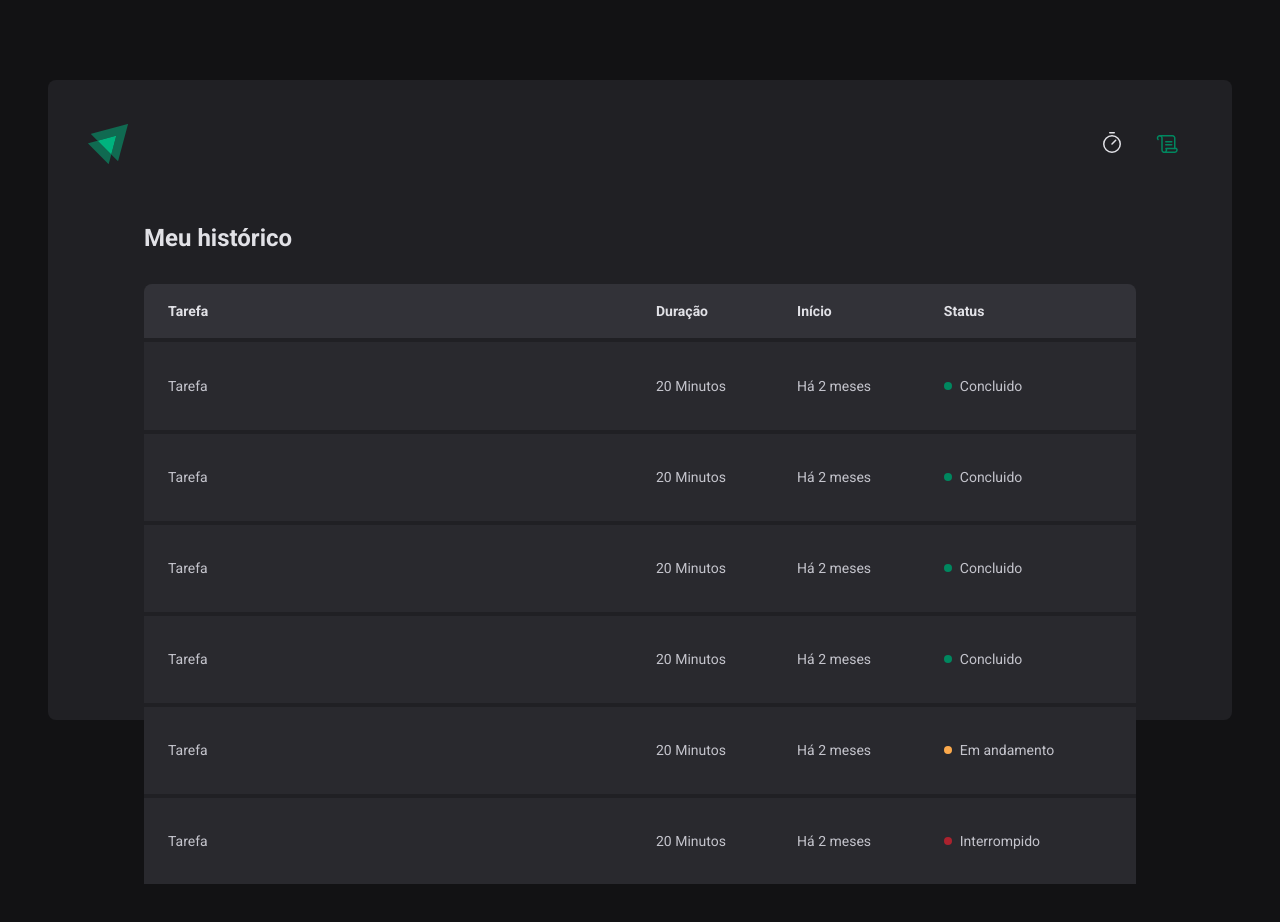
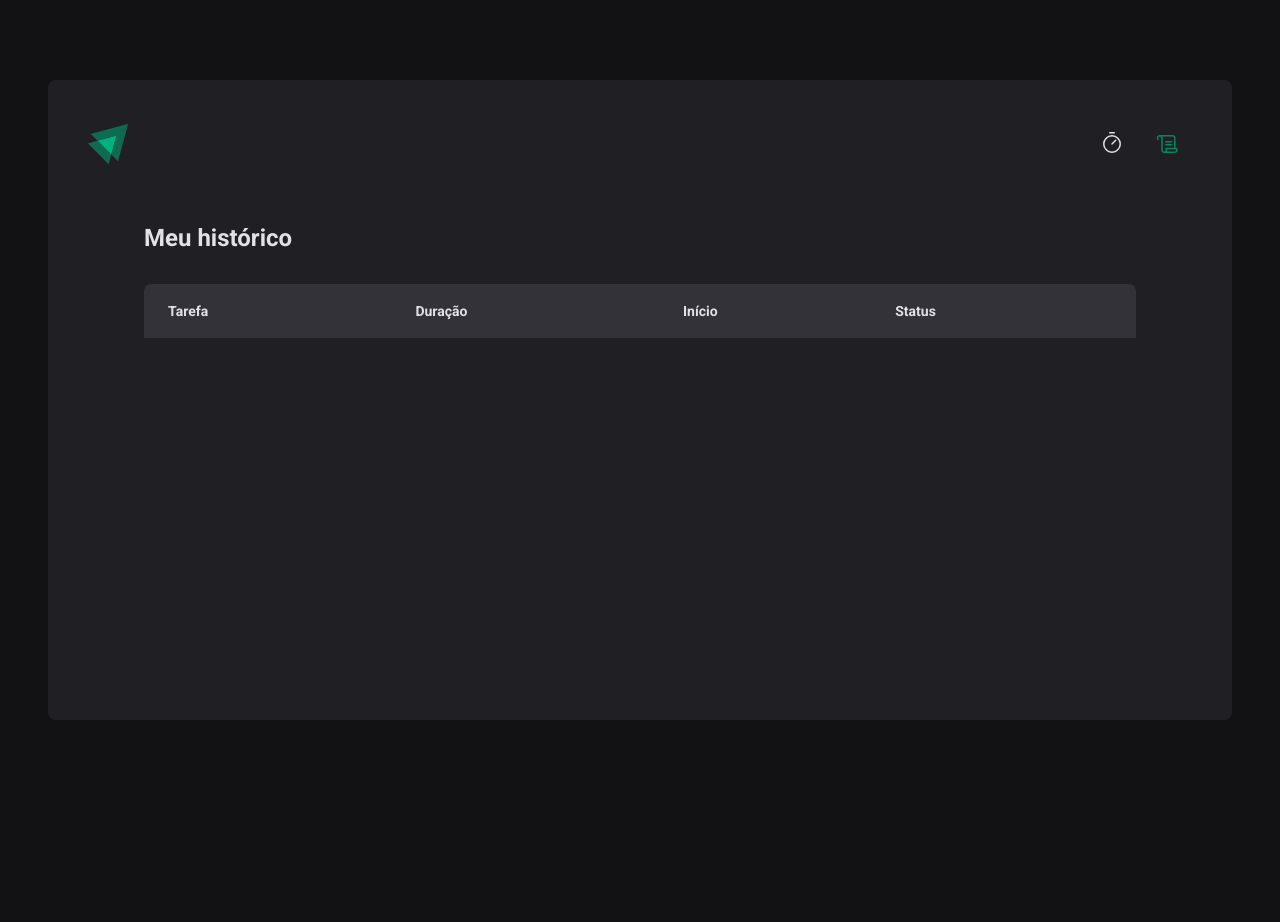
Before and after one commit to KioryFNC/IgniteTimer, a React (Vite) app: page /history in a window 1280 px wide. Shown: the top 922 px of the page. Built offline with nearby package versions, Linux system fonts and the light colour scheme.

Commit message:
feat: data formatting

```diff
--- a/src/pages/History/index.tsx
+++ b/src/pages/History/index.tsx
@@ -1,6 +1,10 @@
+import { useContext } from "react";
 import { HistoryContainer, HistoryList, Status } from "./styles";
+import { CyclesContext } from "../../contexts/CyclesContext";
 
 export function History() {
+  const { cycles } = useContext(CyclesContext)
+
   return (
     <HistoryContainer>
       <h1>Meu histórico</h1>
@@ -16,58 +20,29 @@
             </tr>
           </thead>
           <tbody>
-            <tr>
-              <td>Tarefa</td>
-              <td>20 Minutos</td>
-              <td>Há 2 meses</td>
-              <td>
-                <Status statusColor="green">Concluido</Status>
-              </td>
-            </tr>
-            <tr>
-              <td>Tarefa</td>
-              <td>20 Minutos</td>
-              <td>Há 2 meses</td>
-              <td>
-                <Status statusColor="green">Concluido</Status>
-              </td>
-            </tr>
-            <tr>
-              <td>Tarefa</td>
-              <td>20 Minutos</td>
-              <td>Há 2 meses</td>
-              <td>
-                <Status statusColor="green">Concluido</Status>
-              </td>
-            </tr>
-            <tr>
-              <td>Tarefa</td>
-              <td>20 Minutos</td>
-              <td>Há 2 meses</td>
-              <td>
-                <Status statusColor="green">Concluido</Status>
-              </td>
-            </tr>
-            <tr>
-              <td>Tarefa</td>
-              <td>20 Minutos</td>
-              <td>Há 2 meses</td>
-              <td>
-                <Status statusColor="yellow">Em andamento</Status>
-              </td>
-            </tr>
-            <tr>
-              <td>Tarefa</td>
-              <td>20 Minutos</td>
-              <td>Há 2 meses</td>
-              <td>
-                <Status statusColor="red">Interrompido</Status>
-              </td>
-            </tr>
+            {cycles.map(cycle => {
+              return (
+                <tr key={cycle.id}>
+                  <td>{cycle.task}</td>
+                  <td>{cycle.minutesAmount} minutos</td>
+                  <td>{cycle.startDate.toISOString()}</td>
+                  <td>
+                    { cycle.finishedDate && (
+                      <Status statusColor="green">Concluído</Status>
+                    )}
+                    { cycle.interruptedDate && (
+                      <Status statusColor="red">Interrompído</Status>
+                    )}
+                    { !cycle.finishedDate && !cycle.interruptedDate && (
+                      <Status statusColor="yellow">Em Andamento</Status>
+                    )}
+                  </td>
+                </tr>
+              )
+            })}
           </tbody>
         </table>
       </HistoryList>
     </HistoryContainer>
-
   )
 }
--- a/src/pages/Home/index.tsx
+++ b/src/pages/Home/index.tsx
@@ -33,14 +33,19 @@
       }
     })
 
-  const {handleSubmit, watch, /* reset */ } = newCycleForm
+  const {handleSubmit, watch, reset } = newCycleForm
+
+    function HandleCreateNewCycle(data: NewCycleFormData) {
+      createNewCycle(data)
+      reset()
+    }
 
   const task = watch('task')
   const isSubmitDisabled = !task
 
   return (
     <HomeContainer>
-      <form onSubmit={handleSubmit(createNewCycle)} action="">
+      <form onSubmit={handleSubmit(HandleCreateNewCycle)} action="">
 
           <FormProvider {...newCycleForm}>
             <NewCycleForm />
```
